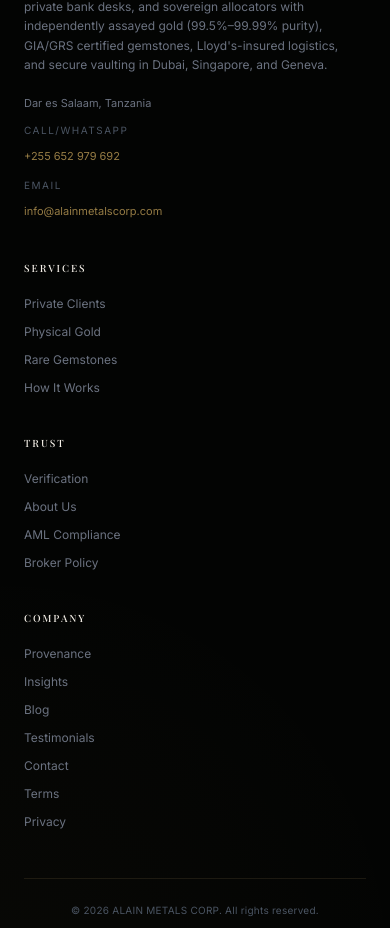
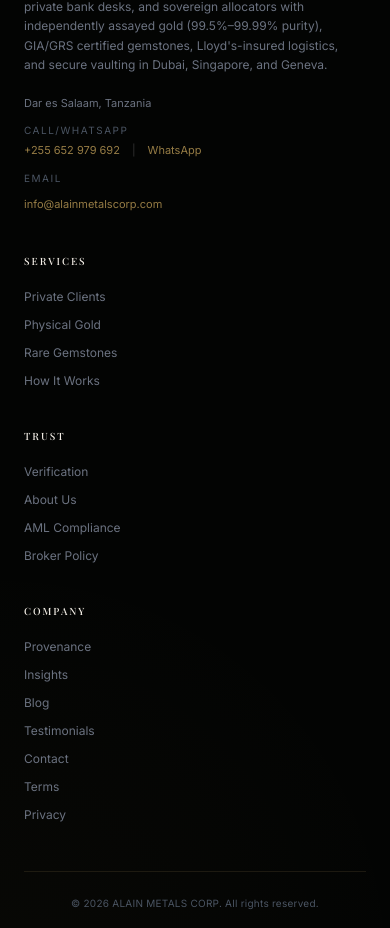
Before and after one commit to alainmetals/alainmetals, a Next.js app: page / in a window 390 px wide. Shown: the part 8513-9441 px from the top of the page. Built offline with nearby package versions, Linux system fonts and the light colour scheme; no server answers.

Commit message:
feat: add WhatsApp link to footer phone number
The Call/WhatsApp label pointed only at a tel: link, so mobile visitors
had to dial manually. Add a wa.me link beside the number using the
existing company.whatsapp value, opening in a new tab with noopener.

```diff
--- a/src/components/Footer.tsx
+++ b/src/components/Footer.tsx
@@ -25,12 +25,25 @@
                 <p className="text-gray-500 text-[10px] tracking-[0.15em] uppercase mb-1">
                   Call/WhatsApp
                 </p>
+                <div className="flex flex-wrap items-center gap-x-3 gap-y-1">
                   <a
                     href={`tel:${company.phone.replace(/\s/g, "")}`}
                     className="text-gold/70 text-[11px] hover:text-gold transition-colors"
                   >
                     {company.phoneDisplay}
                   </a>
+                  <span aria-hidden="true" className="text-gray-600 text-[11px]">
+                    |
+                  </span>
+                  <a
+                    href={`https://wa.me/${company.whatsapp}`}
+                    target="_blank"
+                    rel="noopener noreferrer"
+                    className="text-gold/70 text-[11px] hover:text-gold transition-colors"
+                  >
+                    WhatsApp
+                  </a>
+                </div>
               </div>
               <div>
                 <p className="text-gray-500 text-[10px] tracking-[0.15em] uppercase mb-1">
```
Lines whose indentation alone changed are shown as unchanged.
